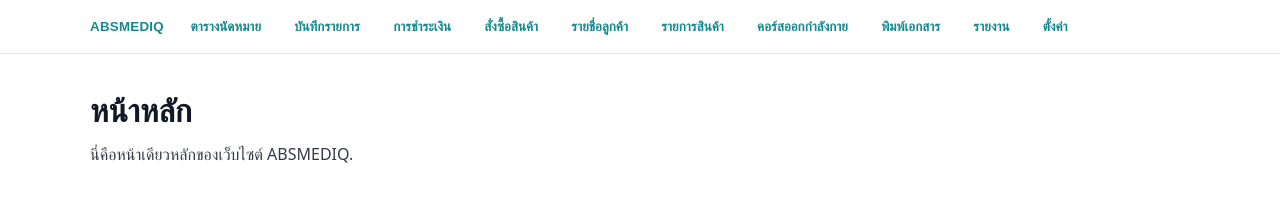
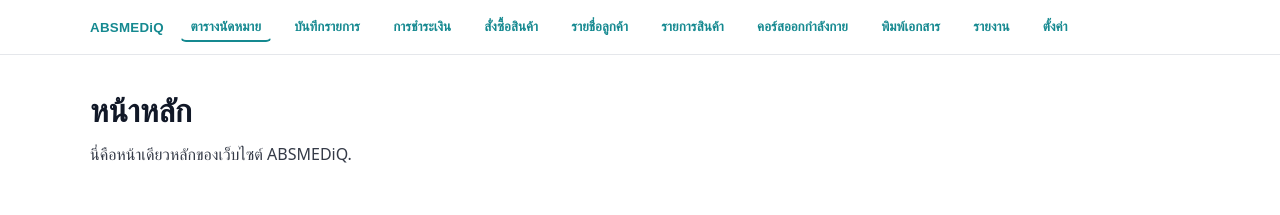
Before and after one commit to fineart09/ABSMEDIQ, a React (Vite) app: page / in a window 1280 px wide. Shown: the top 215 px of the page. Built offline with nearby package versions, Linux system fonts and the light colour scheme.

Commit message:
Navbar active state with #158990 underline; refactor to mapped items and brand click handler

```diff
--- a/src/App.jsx
+++ b/src/App.jsx
@@ -21,8 +21,10 @@ function Modal({ open, title, onClose }) {
 
 export default function App() {
   const [modal, setModal] = useState({ open: false, title: '' })
+  const [active, setActive] = useState('ตารางนัดหมาย')
   const openModal = (title) => setModal({ open: true, title })
   const closeModal = () => setModal({ open: false, title: '' })
+  const handleClick = (title) => { setActive(title); openModal(title) }
 
   return (
     <div className="app">
@@ -31,22 +33,34 @@ export default function App() {
           <button
             type="button"
             className="brand"
-            onClick={() => openModal('ตารางนัดหมาย')}
+            onClick={() => handleClick('ตารางนัดหมาย')}
             aria-label="ไปที่ตารางนัดหมาย"
           >
-            ABSMEDIQ
+            ABSMEDiQ
           </button>
           <nav className="nav">
-            <button type="button" onClick={() => openModal('ตารางนัดหมาย')}>ตารางนัดหมาย</button>
-            <button type="button" onClick={() => openModal('บันทึกรายการ')}>บันทึกรายการ</button>
-            <button type="button" onClick={() => openModal('การชำระเงิน')}>การชำระเงิน</button>
-            <button type="button" onClick={() => openModal('สั่งซื้อสินค้า')}>สั่งซื้อสินค้า</button>
-            <button type="button" onClick={() => openModal('รายชื่อลูกค้า')}>รายชื่อลูกค้า</button>
-            <button type="button" onClick={() => openModal('รายการสินค้า')}>รายการสินค้า</button>
-            <button type="button" onClick={() => openModal('คอร์สออกกำลังกาย')}>คอร์สออกกำลังกาย</button>
-            <button type="button" onClick={() => openModal('พิมพ์เอกสาร')}>พิมพ์เอกสาร</button>
-            <button type="button" onClick={() => openModal('รายงาน')}>รายงาน</button>
-            <button type="button" onClick={() => openModal('ตั้งค่า')}>ตั้งค่า</button>
+            {[
+              'ตารางนัดหมาย',
+              'บันทึกรายการ',
+              'การชำระเงิน',
+              'สั่งซื้อสินค้า',
+              'รายชื่อลูกค้า',
+              'รายการสินค้า',
+              'คอร์สออกกำลังกาย',
+              'พิมพ์เอกสาร',
+              'รายงาน',
+              'ตั้งค่า',
+            ].map((label) => (
+              <button
+                key={label}
+                type="button"
+                className={active === label ? 'active' : ''}
+                onClick={() => handleClick(label)}
+                aria-current={active === label ? 'page' : undefined}
+              >
+                {label}
+              </button>
+            ))}
           </nav>
         </div>
       </header>
@@ -54,7 +68,7 @@ export default function App() {
       <main>
         <div className="container">
           <h1>หน้าหลัก</h1>
-          <p>นี่คือหน้าเดียวหลักของเว็บไซต์ ABSMEDIQ.</p>
+          <p>นี่คือหน้าเดียวหลักของเว็บไซต์ ABSMEDiQ.</p>
         </div>
       </main>
 
--- a/src/index.css
+++ b/src/index.css
@@ -13,6 +13,8 @@ body { margin: 0; font-family: system-ui, -apple-system, Segoe UI, Roboto, Ubunt
 .nav { display: flex; gap: 0.75rem; flex-wrap: nowrap; overflow-x: auto; white-space: nowrap; }
 .nav button { padding: 0.35rem 0.6rem; border-radius: 0.375rem; background: transparent; border: 1px solid transparent; color: #158990; font-weight: 700; cursor: pointer; }
 .nav button:hover { background: #f3f4f6; }
+.nav button.active { border-bottom: 2px solid #158990; }
+.nav button:focus-visible { outline: 2px solid #158990; outline-offset: 2px; }
 
 /* Modal styles */
 .modal-overlay { position: fixed; inset: 0; background: rgba(0,0,0,0.4); display: grid; place-items: center; z-index: 200; }
```
